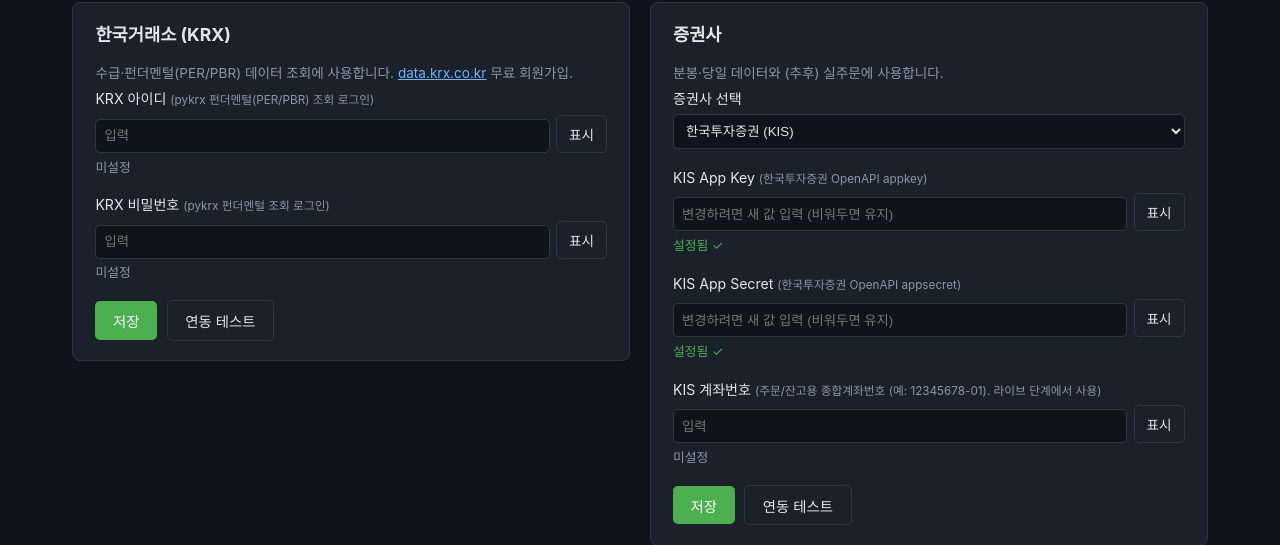
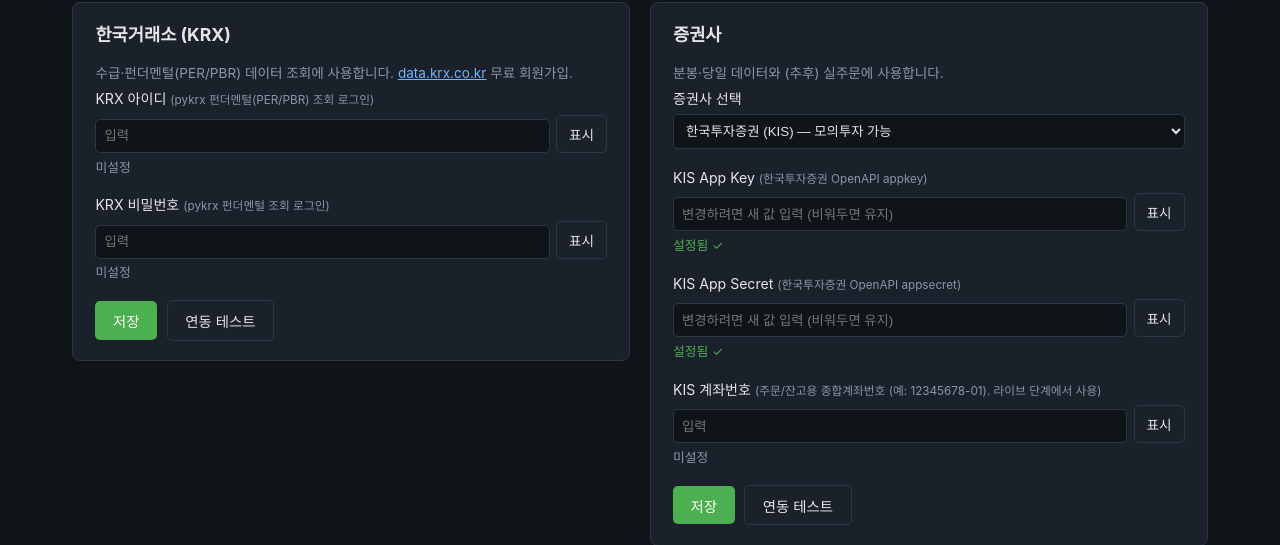
Before and after one commit to JeongSeongMok/buylow, a FastAPI app: page /settings in a window 1280 px wide. Shown: the part 141-686 px from the top of the page. Run offline with FastAPI, Linux system fonts and the light colour scheme.

Commit message:
docs(dashboard): KIS 증권사 선택 라벨에 '모의투자 가능' 표기
KIS는 실전·모의 인증구조가 동일(BASE_URLS에 real/demo 모두 존재)하므로
설정 탭 증권사 선택에서 '한국투자증권 (KIS) — 모의투자 가능'으로 안내.

Co-Authored-By: Claude Opus 4.8 <noreply@anthropic.com>

```diff
--- a/orchestrator/dashboard/templates/settings.html
+++ b/orchestrator/dashboard/templates/settings.html
@@ -40,7 +40,7 @@
         <select id="broker" name="broker">
           {% for b in brokers %}
           <option value="{{ b }}" {{ 'selected' if broker == b }} {{ 'disabled' if b == 'toss' }}>
-            {{ '한국투자증권 (KIS)' if b == 'kis' else '토스증권 (미구현)' }}
+            {{ '한국투자증권 (KIS) — 모의투자 가능' if b == 'kis' else '토스증권 (미구현)' }}
           </option>
           {% endfor %}
         </select>
```
